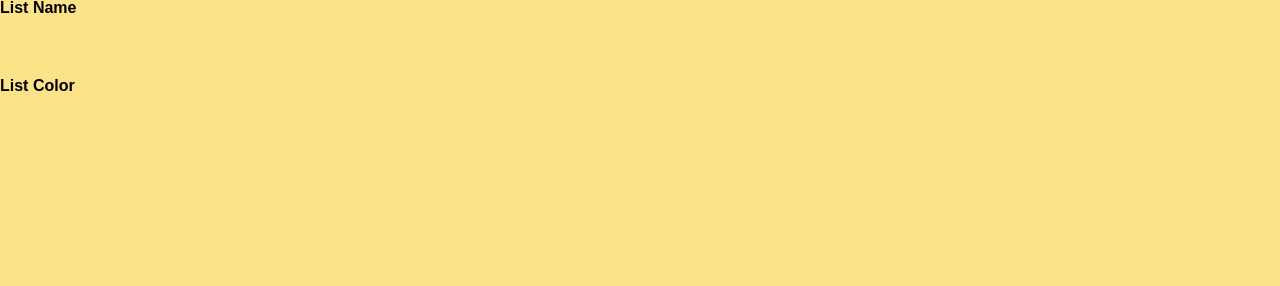
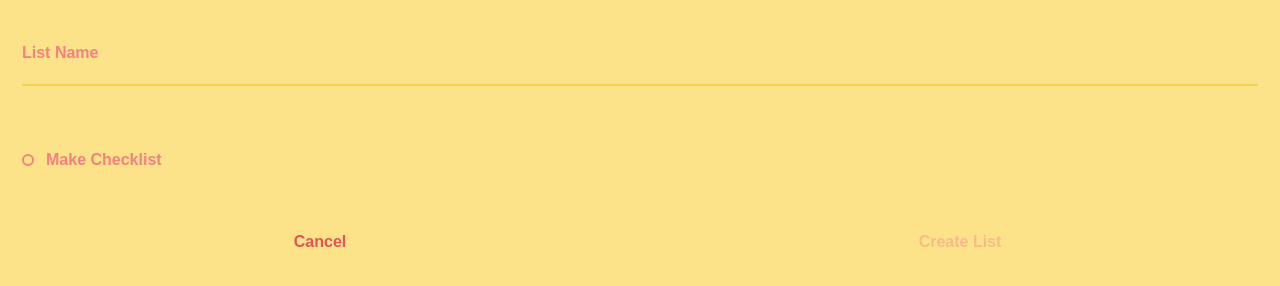
Before and after one commit to errolzz/lists-pwa, a React app: page / in a window 1280 px wide. Both pictures are taken after a click on the button "+ New List". Built offline with nearby package versions, Linux system fonts and the light colour scheme; some packages are replaced by stand-ins of ours.

Commit message:
checklist stuff

```diff
--- a/src/features/list-form/ListForm.css
+++ b/src/features/list-form/ListForm.css
@@ -1,3 +1,29 @@
+@import '../../constants/constants.css';
+
 .list-form {
 
+  & .form-section {
+    box-sizing: border-box;
+    padding: var(--plus-size);
+  }
+
+  & input {
+    width: 100%;
+  }
+
+  & .checkbox {
+    width: auto;
+    & span {
+      color: var(--mid);
+    }
+  }
+
+  & .form-footer {
+    display: flex;
+    justify-content: space-between;
+
+    & button.confirm {
+      color: var(--mid);
+    }
+  }
 }
--- a/src/features/list-form/ListForm.jsx
+++ b/src/features/list-form/ListForm.jsx
@@ -2,7 +2,7 @@ import React from 'react';
 import PropTypes from 'prop-types';
 import Button from '../../components/button/Button';
 import ListTitle from '../../components/list-title/ListTitle';
-import { LABELS, PROPS, COLORS } from '../../constants/constants';
+import { LABELS, PROPS } from '../../constants/constants';
 import { getUniqueId } from '../../utils';
 import './ListForm.css';
 
@@ -57,37 +57,40 @@ class ListForm extends React.Component {
           />
         }
         <div className="form-section">
-          <p>{LABELS.LIST_NAME}</p>
           <input
             type="text"
+            placeholder={LABELS.LIST_NAME}
             ref={this.listNameField}
             onChange={this.listNameChange}
             value={this.state.listNameText}
           />
         </div>
-        <div className="form-section">
+        {/*<div className="form-section">
           <p>{LABELS.LIST_COLOR}</p>
           <div className="swatches">
             { COLORS.map(color => (
               <div className="color" style={{ background: color }} key={color} />
             ))}
           </div>
-        </div>
+        </div>*/}
         <div className="form-section">
           <button
             className={`checkbox${this.state.checklist ? ' checked' : ''}`}
             onClick={() => this.setState({ checklist: !this.state.checklist })}
           >
+            <div className="checkbox-dot" />
             <span>{LABELS.MAKE_CHECKLIST}</span>
           </button>
         </div>
         <div className="form-footer">
           <Button
             label={LABELS.CANCEL}
+            classes="cancel"
             click={() => this.props.showListForm(false)}
           />
           <Button
             label={this.currentList ? LABELS.APPLY_CHANGES : LABELS.CREATE_LIST}
+            classes="confirm"
             click={this.submitList}
             disabled={this.state.listNameText.length === 0}
           />
--- a/src/index.css
+++ b/src/index.css
@@ -50,23 +50,28 @@ input {
   color: var(--mid);
   font-size: 16px;
   font-weight: bold;
-  padding: 22px;
+  padding: 22px 0;
   box-sizing: border-box;
   background: transparent;
+  border-bottom: 2px solid var(--bg-fade);
 }
 
 .checkbox {
-  display: block;
+  display: flex;
+  align-items: center;
 
   & .checkbox-dot {
-    border: 1px solid var(--bg);
-    width: 10px;
-    height: 10px;
-    border-radius: 5px;
-    margin: 25px;
+    border: 2px solid var(--mid);
+    width: 12px;
+    height: 12px;
+    border-radius: 6px;
+    box-sizing: border-box;
+    margin: 21px 12px 21px 0;
   }
 
   &.checked {
-    background: var(--bg);
+    & .checkbox-dot {
+      background: var(--mid);
+    }
   }
 }
```
